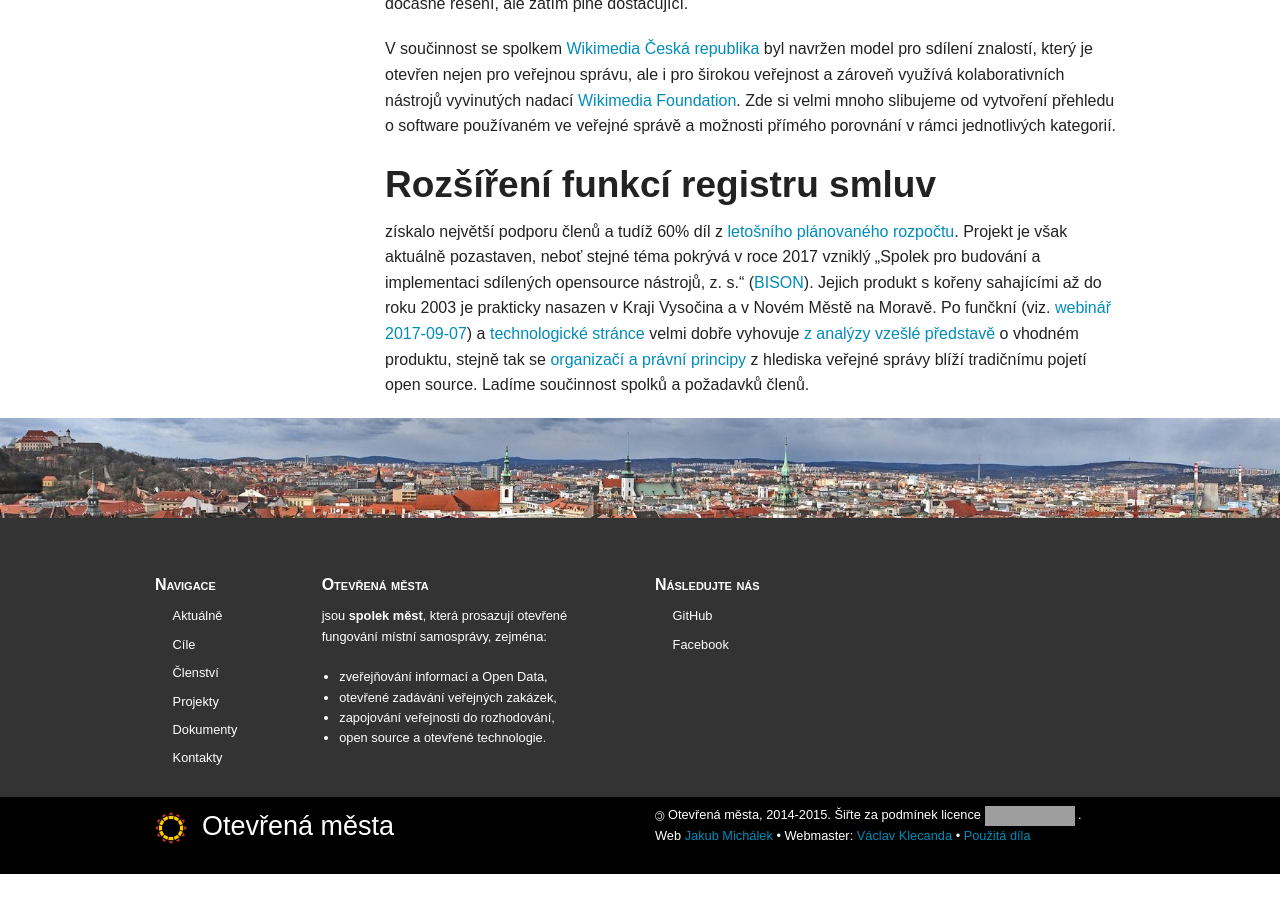
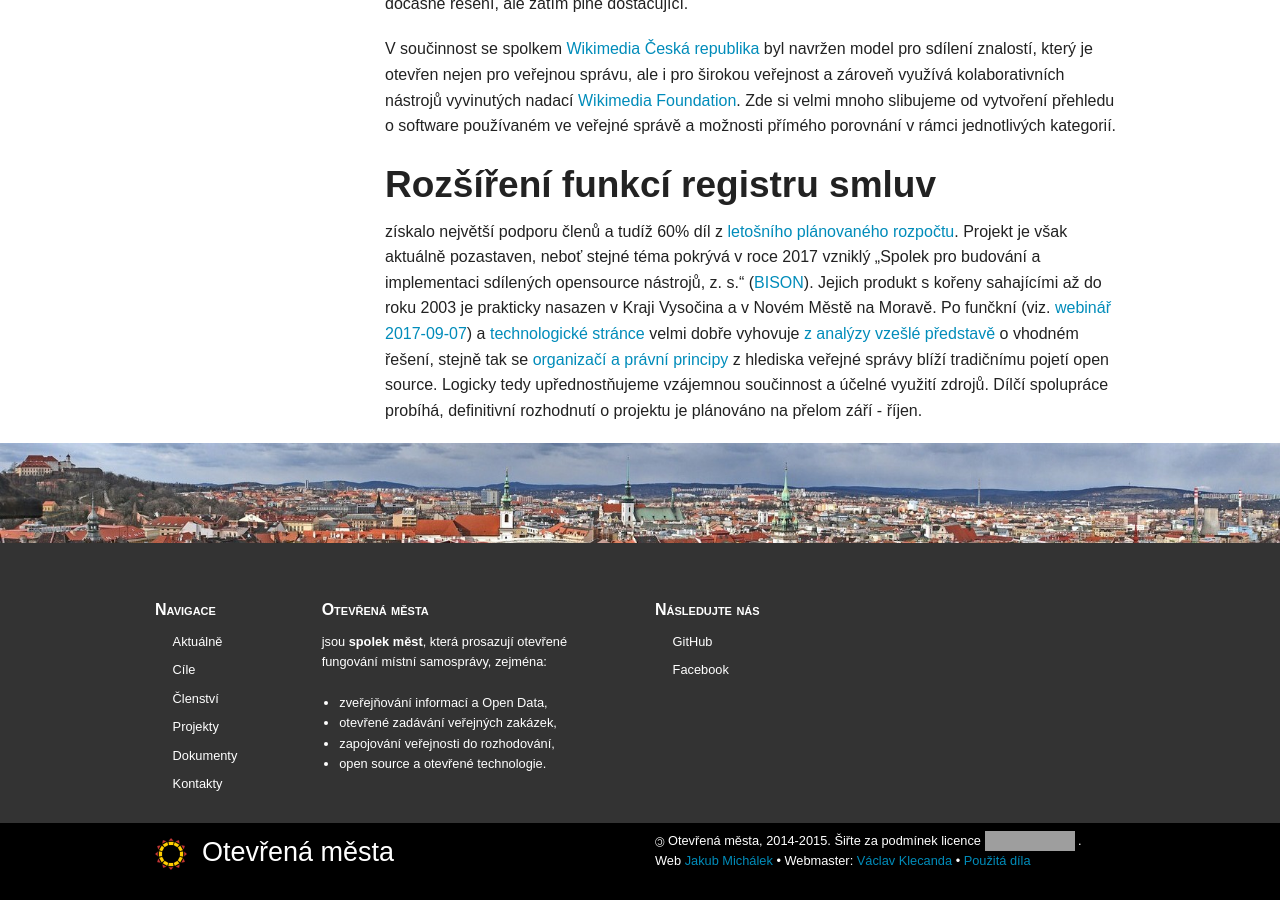
Before and after one commit to otevrenamesta/otevrenamesta.github.io, a Jekyll site: the page built from pages/projekty.md, in a window 1280 px wide and 900 px high, scrolled down 1035 px. Built offline with Jekyll 4.4.1, drawn with Linux system fonts in a browser that asks for light colours; nearby versions of some CDN libraries; library files that are not in the unit come from our copies; before the commit the page ends 1909 px from its top, so only the background shows below that; grey boxes are pictures that could not be loaded.

Commit message:
aktualizace evidence smluv

```diff
--- a/pages/projekty.md
+++ b/pages/projekty.md
@@ -29,4 +29,4 @@
 V součinnost se spolkem [Wikimedia Česká republika](https://www.wikimedia.cz/web/Wikimedia_%C4%8Cesk%C3%A1_republika) byl navržen model pro sdílení znalostí, který je otevřen nejen pro veřejnou správu, ale i pro širokou veřejnost a zároveň využívá kolaborativních nástrojů vyvinutých nadací [Wikimedia Foundation](https://www.wikimedia.cz/web/Slovn%C3%AD%C4%8Dek_pojm%C5%AF#Projekty_Wikimedia). Zde si velmi mnoho slibujeme od vytvoření přehledu o software používaném ve veřejné správě a možnosti přímého porovnání v rámci jednotlivých kategorií.
 
 ## Rozšíření funkcí registru smluv
-získalo největší podporu členů a tudíž 60% díl z [letošního plánovaného rozpočtu](https://gitlab.com/otevrenamesta/documents/blob/master/rozpocet/2017/rozpocet.ods). Projekt je však aktuálně pozastaven, neboť stejné téma pokrývá v roce 2017 vzniklý „Spolek pro budování a implementaci sdílených opensource nástrojů, z. s.“ ([BISON](http://www.spolek-bison.cz)). Jejich produkt s kořeny sahajícími až do roku 2003 je prakticky nasazen v Kraji Vysočina a v Novém Městě na Moravě. Po funčkní (viz. [webinář 2017-09-07](https://youtu.be/umWLTCd_Gq8)) a [technologické stránce](/open-source/) velmi dobře vyhovuje [z analýzy vzešlé představě](https://ukoly.openalt.org/issues/3933#note-8) o vhodném produktu, stejně tak se [organizačí a právní principy](http://www.spolek-bison.cz/memorandum) z hlediska veřejné správy blíží tradičnímu pojetí open source. Ladíme součinnost spolků a požadavků členů.
+získalo největší podporu členů a tudíž 60% díl z [letošního plánovaného rozpočtu](https://gitlab.com/otevrenamesta/documents/blob/master/rozpocet/2017/rozpocet.ods). Projekt je však aktuálně pozastaven, neboť stejné téma pokrývá v roce 2017 vzniklý „Spolek pro budování a implementaci sdílených opensource nástrojů, z. s.“ ([BISON](http://www.spolek-bison.cz)). Jejich produkt s kořeny sahajícími až do roku 2003 je prakticky nasazen v Kraji Vysočina a v Novém Městě na Moravě. Po funčkní (viz. [webinář 2017-09-07](https://youtu.be/umWLTCd_Gq8)) a [technologické stránce](/open-source/) velmi dobře vyhovuje [z analýzy vzešlé představě](https://ukoly.openalt.org/issues/3933#note-8) o vhodném řešení, stejně tak se [organizačí a právní principy](http://www.spolek-bison.cz/memorandum) z hlediska veřejné správy blíží tradičnímu pojetí open source. Logicky tedy upřednostňujeme vzájemnou součinnost a účelné využití zdrojů. Dílčí spolupráce probíhá, definitivní rozhodnutí o projektu je plánováno na přelom září - říjen.
```
